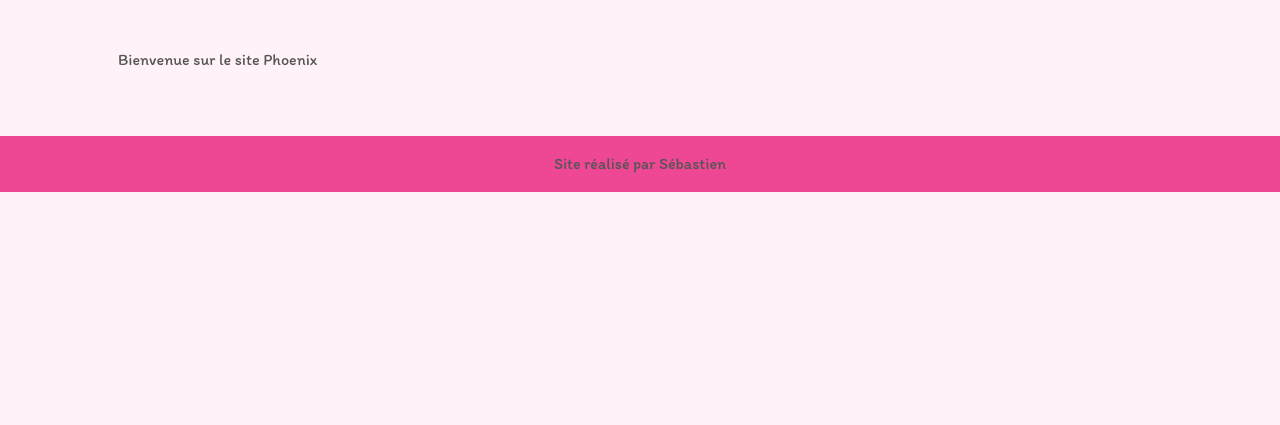
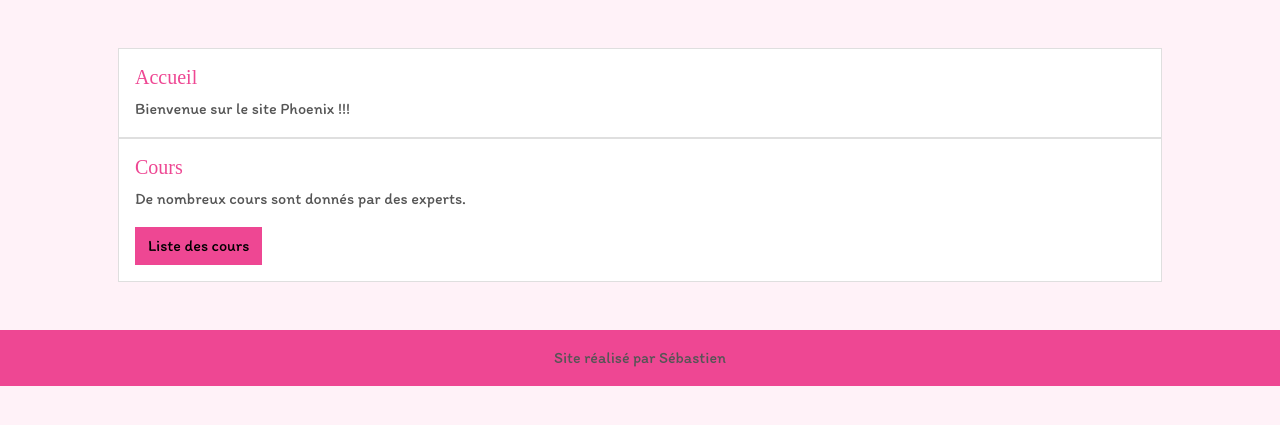
Before and after one commit to sverbois/phoenix, a Django app: page /coaching/ in a window 1280 px wide. Shown: the part 168-593 px from the top of the page. Run offline with Django 3.2, Linux system fonts and the light colour scheme; some libraries are stand-ins or nearby versions; some web fonts are replaced.

Commit message:
Improve home page

```diff
--- a/coaching/templates/coaching/home.html
+++ b/coaching/templates/coaching/home.html
@@ -4,5 +4,23 @@
 {% block title %}Accueil Phoenix{% endblock %}
 
 {% block content %}
-<p>Bienvenue sur le site Phoenix</p>
+<div class="row">
+    <div class="col-12">
+        <div class="card">
+            <div class="card-body">
+                <h5 class="card-title">Accueil</h5>
+                <p class="card-text">Bienvenue sur le site Phoenix !!!</p>
+            </div>
+        </div>
+    </div>
+    <div class="col-12">
+        <div class="card">
+            <div class="card-body">
+                <h5 class="card-title">Cours</h5>
+                <p class="card-text">De nombreux cours sont donnés par des experts.</p>
+                <a href="{% url 'coaching:courses' %}" class="btn btn-primary">Liste des cours</a>
+            </div>
+        </div>
+    </div>
+</div>
 {% endblock %}
```
